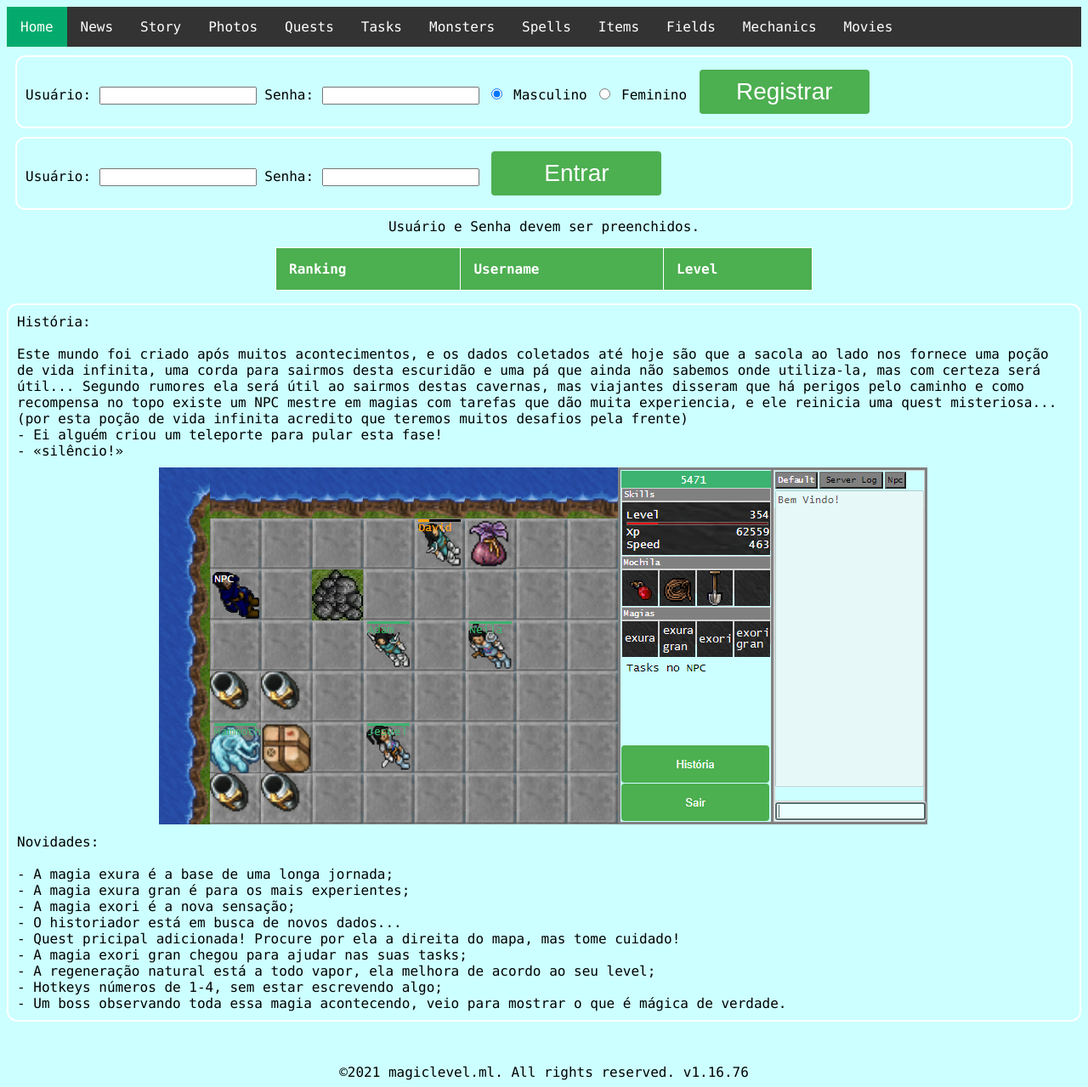
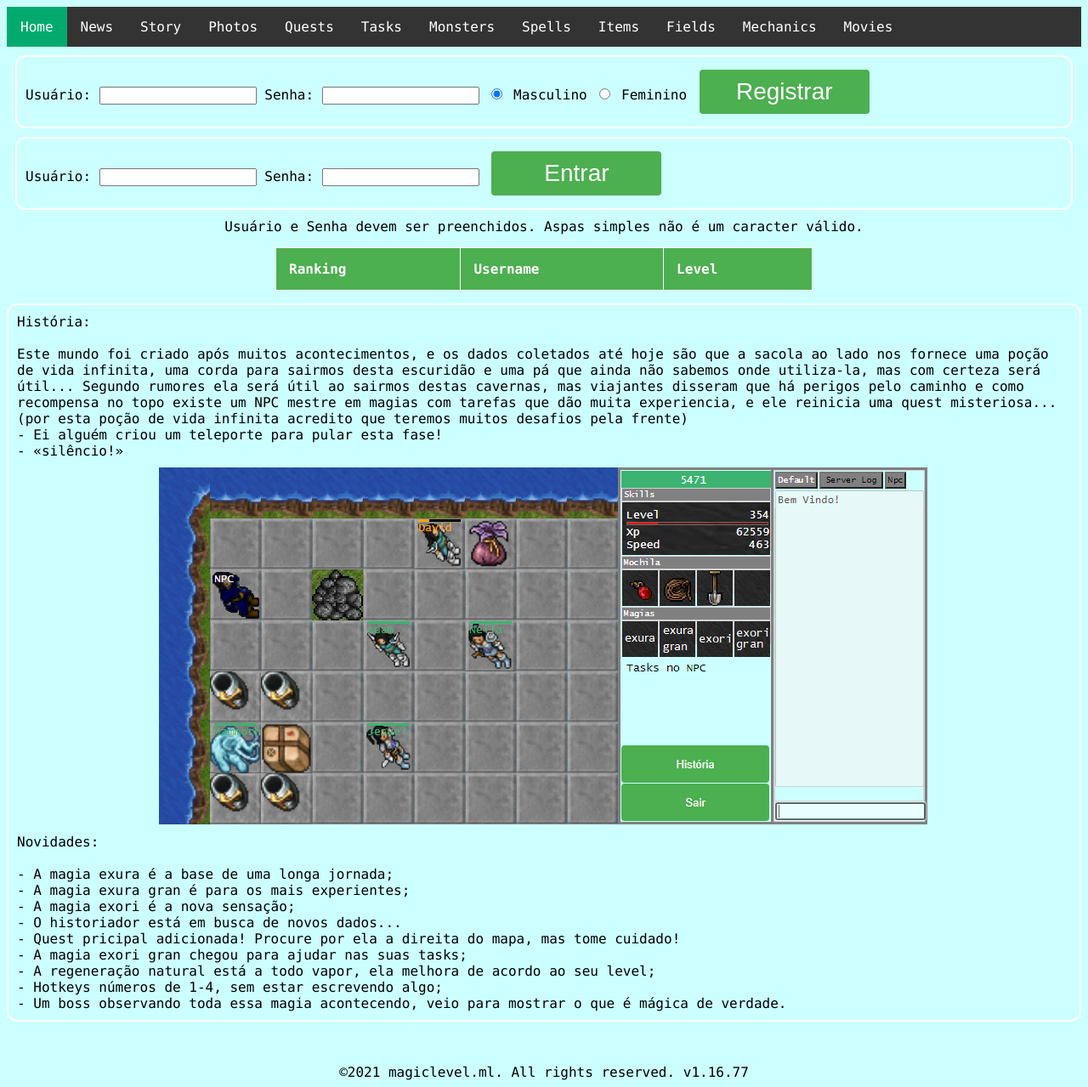
Before and after one commit to adameverson/tibia-web, a PHP site: page / in a window 1280 px wide. Shown: the whole page at 85% size. Run offline with PHP 8.4, Linux system fonts and the light colour scheme; data that the repository does not hold is empty.

Commit message:
Update v1.16.77
Invalid character alert.

```diff
--- a/index.php
+++ b/index.php
@@ -288,7 +288,7 @@
         $result->close();
 
         if($usuarioexistente){
-            echo "<div style=\"text-align: center; font-family: 'Lucida Console', 'Courier New', monospace;\">Usuário ja existente.</div>";
+            echo "<div style=\"text-align: center; font-family: 'Lucida Console', 'Courier New', monospace;\">Usuário ja existente. Aspas simples não é um caracter válido.</div>";
         }else{
 
             $sql = "INSERT INTO `ottibia`(`username`, `password`, `x`, `y`, `direcao`, `nivel`, `hp`, `outfit`, `mensagem`, `json`) VALUES ('" . $username . "', '" . $password . "', 5, 6, 2, 0, 176, '" . $outfit . "', '', '{\"json\":[{\"itens\":\"0,0,0\"},{\"magias\":\"0,0,0,0\"},{\"tasks\":\"0,0\"},{\"quests\":\"0,0,0,0,0\"}]}')";
@@ -300,7 +300,7 @@
         }
 
     } else {
-        echo "<div style=\"text-align: center; font-family: 'Lucida Console', 'Courier New', monospace;\">Usuário e Senha devem ser preenchidos.</div>";
+        echo "<div style=\"text-align: center; font-family: 'Lucida Console', 'Courier New', monospace;\">Usuário e Senha devem ser preenchidos. Aspas simples não é um caracter válido.</div>";
     }
 
     $sql = "SET @n = 0";
@@ -377,5 +377,5 @@
 </audio>
 
 <div style="text-align: center; font-family: 'Lucida Console', 'Courier New', monospace;">
-    ©2021 magiclevel.ml. All rights reserved. v1.16.76
+    ©2021 magiclevel.ml. All rights reserved. v1.16.77
 </div>
```
Also changed, not shown: README.md.
